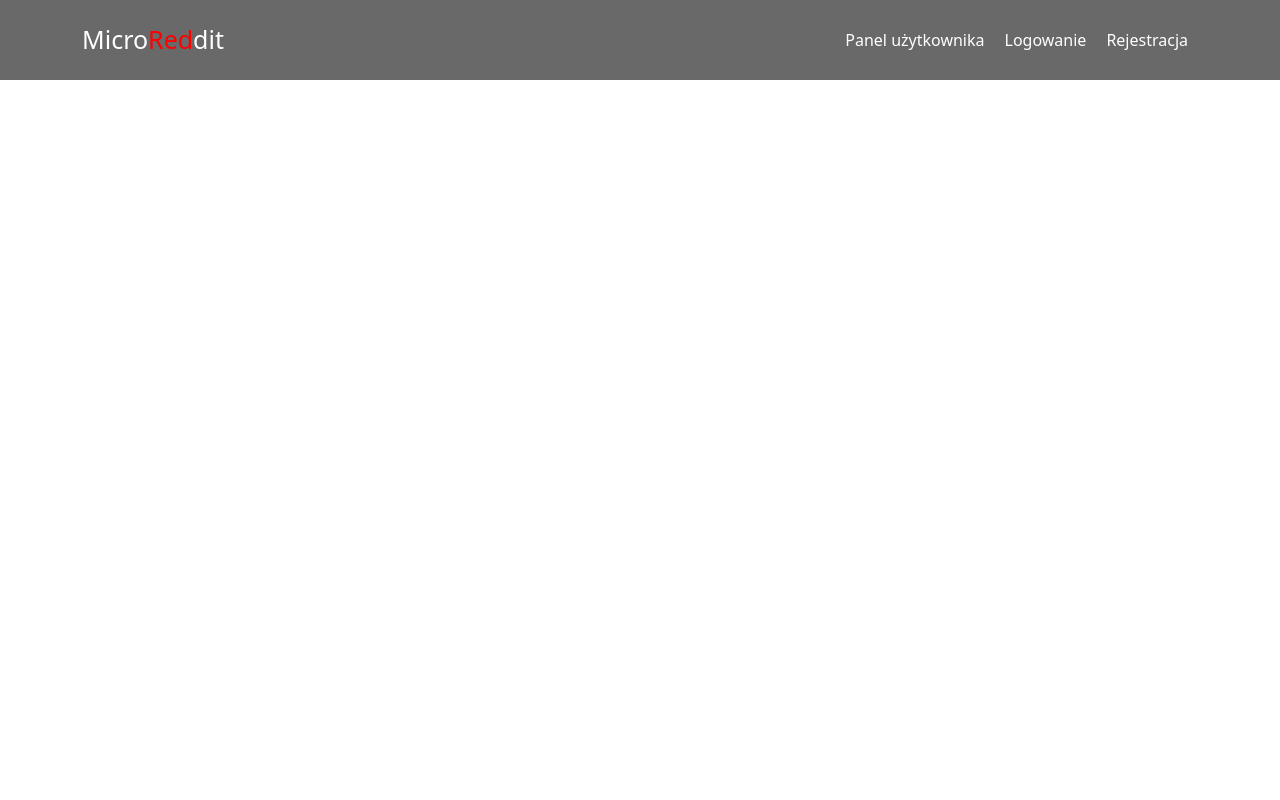
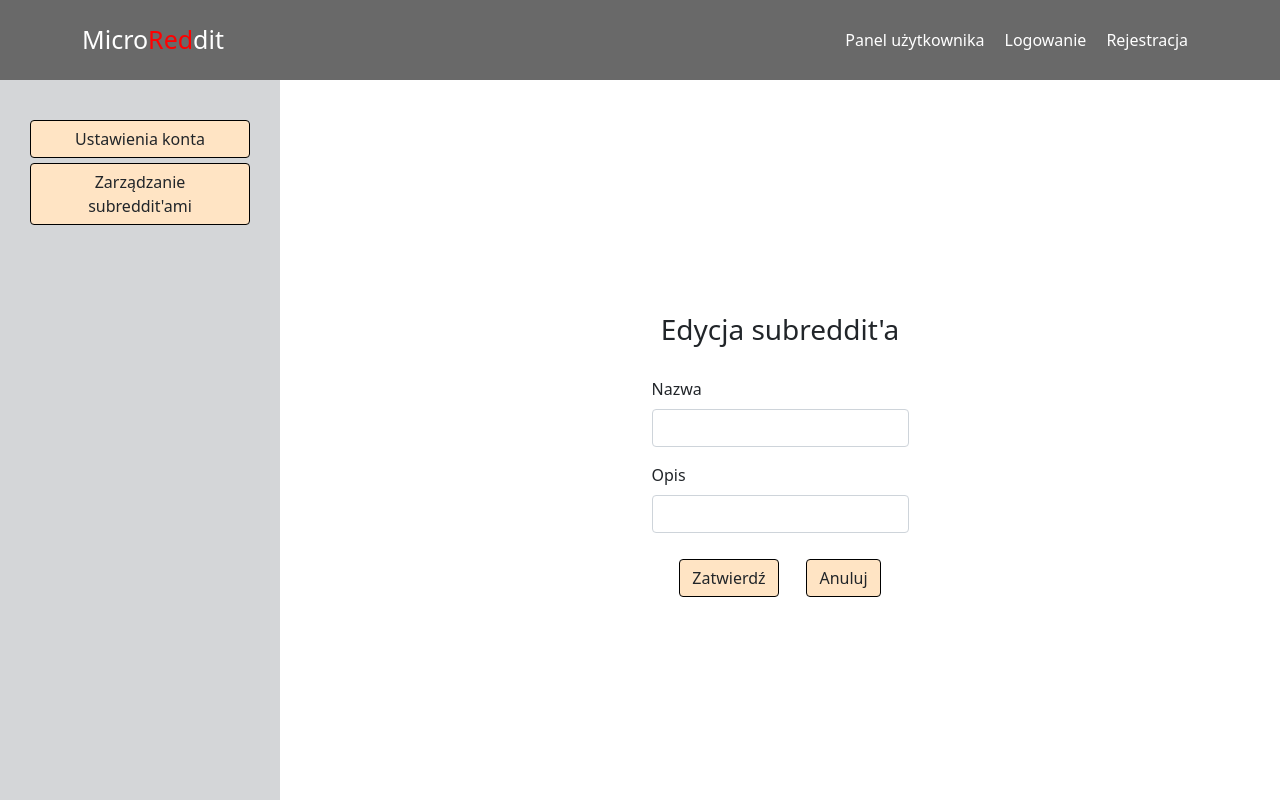
Before and after one commit to mn-shpd/microreddit, a Vue app in the folder microreddit/frontend/: page /subredditedit in a window 1280 px wide. Built offline with nearby package versions, Linux system fonts and the light colour scheme.

Commit message:
redesigned subreddits manager

```diff
--- a/microreddit/frontend/src/components/SubredditEdit.vue
+++ b/microreddit/frontend/src/components/SubredditEdit.vue
@@ -3,11 +3,11 @@
         <h3>Edycja subreddit'a</h3>
         <div class="mb-3">
             <label for="input-subreddit-name" class="form-label">Nazwa</label>
-            <input type="text" class="form-control" id="input-subreddit-name" v-model="subredditName">
+            <input type="text" class="form-control" id="input-subreddit-name" v-model="name">
         </div>
         <div class="mb-3">
             <label for="input-subreddit-desc" class="form-label">Opis</label>
-            <input type="text" class="form-control" id="input-subreddit-desc" v-model="subredditDesc">
+            <input type="text" class="form-control" id="input-subreddit-desc" v-model="desc">
         </div>
         <div id="buttons-section">
             <button type="submit" class="btn">Zatwierdź</button>
@@ -19,25 +19,21 @@
 <script>
 export default {
   name: 'SubredditEdit',
-  props: {
-      subreddit: Object
-  },
-  emits: {
-      cancel: null
-  },
   data () {
       return {
-          subredditName: "",
-          subredditDesc: ""
+          id: 0,
+          name: "",
+          desc: ""
       }
   },
   created() {
-      this.subredditName = this.subreddit.name;
-      this.subredditDesc = this.subreddit.desc;
+      this.id = this.$route.params.id;
+      this.name = this.$route.params.name;
+      this.desc = this.$route.params.desc;
   },
   methods: {
       cancelEdit() {
-          this.$emit("cancel");
+          this.$router.go(-1);
       }
   }
 }
--- a/microreddit/frontend/src/components/SubredditModerators.vue
+++ b/microreddit/frontend/src/components/SubredditModerators.vue
@@ -1,6 +1,6 @@
 <template>
     <div id="all">
-        <h3>Moderatorzy "{{subreddit.name}}"</h3>
+        <h3>Moderatorzy "{{subredditName}}"</h3>
         <div id="moderators">
             <table id="moderators-table" class="table">
                 <thead>
@@ -34,19 +34,20 @@
 
 export default {
   name: 'SubredditModerators',
-  props: {
-      subreddit: Object
-  },
-  emits: {
-      goback: null
-  },
   data () {
       return {
+          subredditId: 0,
+          subredditName: "",
+          moderators: []
       }
+  },
+  created() {
+      this.subredditId = this.$route.params.subredditId;
+      this.subredditName = this.$route.params.subredditName;
   },
   methods: {
       goBack() {
-          this.$emit("goback");
+          this.$router.go(-1);
       }
   }
 }
--- a/microreddit/frontend/src/components/SubredditsManager.vue
+++ b/microreddit/frontend/src/components/SubredditsManager.vue
@@ -1,7 +1,6 @@
 <template>
     <div id="all">
         <h1>Zarządzanie subreddit'ami</h1>
-        <div id="subreddits" v-if="tabNumber===1">
         <div id="buttons">
             <button class="btn" type="button" @click="showMySubreddits">Moje</button>
             <button class="btn" type="button" @click="showFollowedSubreddits">Obserwowane</button>
@@ -35,29 +34,19 @@
             </table>
         </div>
     </div>
-        <SubredditEdit v-if="tabNumber===2" :subreddit="subredditToProcess" @cancel="cancel"></SubredditEdit>
-        <SubredditModerators v-if="tabNumber===3" :subreddit="subredditToProcess" @goback="cancel"></SubredditModerators>
-    </div>
 </template>
 
 <script>
-import SubredditEdit from './SubredditEdit';
-import SubredditModerators from './SubredditModerators';
 
 export default {
   name: 'SubredditsManager',
-  components: {
-      SubredditEdit,
-      SubredditModerators
-  },
   data () {
       return {
-          tabNumber: 1,
           mySubreddits: [],
           followedSubreddits: [],
           mySubredditsVis: true,
           followedSubredditsVis: false,
-          subredditToProcess: {}
+          topass: "LOL"
       }
   },
   methods: {
@@ -69,25 +58,17 @@ export default {
           this.mySubredditsVis = false;
           this.followedSubredditsVis = true;
       },
-      changeTab(n) {
-          this.tabNumber = n;
-      },
       editSubreddit() {
-          this.subredditToProcess = {
-              name: "Testowy",
-              desc: "Opisowy"
-          };
-          this.changeTab(2);
+          this.$router.push({
+              name: "SubredditEdit",
+              params: {id: 1, name: "testowy", desc: "opisowy"}
+          });
       },
       goToModerators() {
-          this.subredditToProcess = {
-              name: "Testowy",
-              desc: "Opisowy"
-          };
-          this.changeTab(3);
-      },
-      cancel() {
-          this.changeTab(1);
+          this.$router.push({
+              name: "SubredditModerators",
+              params: {subredditId: 1, subredditName: "Testowy"}
+          });
       }
   }
 }
--- a/microreddit/frontend/src/components/UserPanel.vue
+++ b/microreddit/frontend/src/components/UserPanel.vue
@@ -6,29 +6,33 @@
             </button>
             <div class="collapse" id="navbarNav">
                 <div id="navbar-items" class="navbar-nav">
-                    <button class="btn nav-item" type="button" @click="changeTab(1)">Ustawienia konta</button>
-                    <button class="btn nav-item" type="button" @click="changeTab(2)">Zarządzanie subreddit'ami</button>
-                    <button class="btn nav-item" type="button" @click="changeTab(3)">Zarządzanie użytkownikami</button>
+                    <router-link id="router-link" to="/usersettings" class="btn nav-item" type="button">Ustawienia konta</router-link>
+                    <router-link id="router-link" to="/subredditsmanager" class="btn nav-item" type="button">Zarządzanie subreddit'ami</router-link>
+                    <!-- <router-link id="router-link" to="/usersmanager" class="btn nav-item" type="button">Zarządzanie użytkownikami</router-link> -->
+                    <!-- <button class="btn nav-item" type="button" @click="changeTab(1)">Ustawienia konta</button> -->
+                    <!-- <button class="btn nav-item" type="button" @click="changeTab(2)">Zarządzanie subreddit'ami</button>
+                    <button class="btn nav-item" type="button" @click="changeTab(3)">Zarządzanie użytkownikami</button> -->
                 </div>
             </div>
         </nav>
         <div id="tab">
-            <UserSettings v-if="tabNumber===1"></UserSettings>
-            <SubredditsManager v-if="tabNumber===2"></SubredditsManager>
+            <router-view/>
+            <!-- <UserSettings v-if="tabNumber===1"></UserSettings>
+            <SubredditsManager v-if="tabNumber===2"></SubredditsManager> -->
         </div>
     </div>
 </template>
 
 <script>
-import SubredditsManager from './SubredditsManager.vue';
-import UserSettings from './UserSettings';
+// import SubredditsManager from './SubredditsManager.vue';
+// import UserSettings from './UserSettings';
 
 export default {
   name: 'UserPanel',
-  components: {
-      UserSettings,
-      SubredditsManager
-  },
+//   components: {
+//       UserSettings,
+//       SubredditsManager
+//   },
   data () {
       return {
           tabNumber: 0
@@ -67,7 +71,7 @@ export default {
         width: 100%;
     }
 
-    button {
+    #router-link {
         background-color: bisque;
         border: 1px solid black;
         margin-bottom: 5px;
--- a/microreddit/frontend/src/routes/index.js
+++ b/microreddit/frontend/src/routes/index.js
@@ -2,6 +2,10 @@ import { createWebHistory, createRouter } from 'vue-router';
 import Login from '../components/Login';
 import Register from '../components/Register';
 import UserPanel from '../components/UserPanel';
+import UserSettings from '../components/UserSettings';
+import SubredditsManager from '../components/SubredditsManager';
+import SubredditEdit from '../components/SubredditEdit';
+import SubredditModerators from '../components/SubredditModerators';
 
 const routes = [
     {
@@ -17,7 +21,29 @@ const routes = [
     {
         path: "/userpanel",
         name: "UserPanel",
-        component: UserPanel
+        component: UserPanel,
+        children: [
+            {
+                path: "/usersettings",
+                name: "UserSettings",
+                component: UserSettings
+            },
+            {
+                path: "/subredditsmanager",
+                name: "SubredditsManager",
+                component: SubredditsManager
+            },
+            {
+                path: "/subredditedit",
+                name: "SubredditEdit",
+                component: SubredditEdit
+            },
+            {
+                path: "/subredditmoderators",
+                name: "SubredditModerators",
+                component: SubredditModerators
+            }
+        ]
     }
 ];
 
```
Lines whose indentation alone changed are shown as unchanged.
